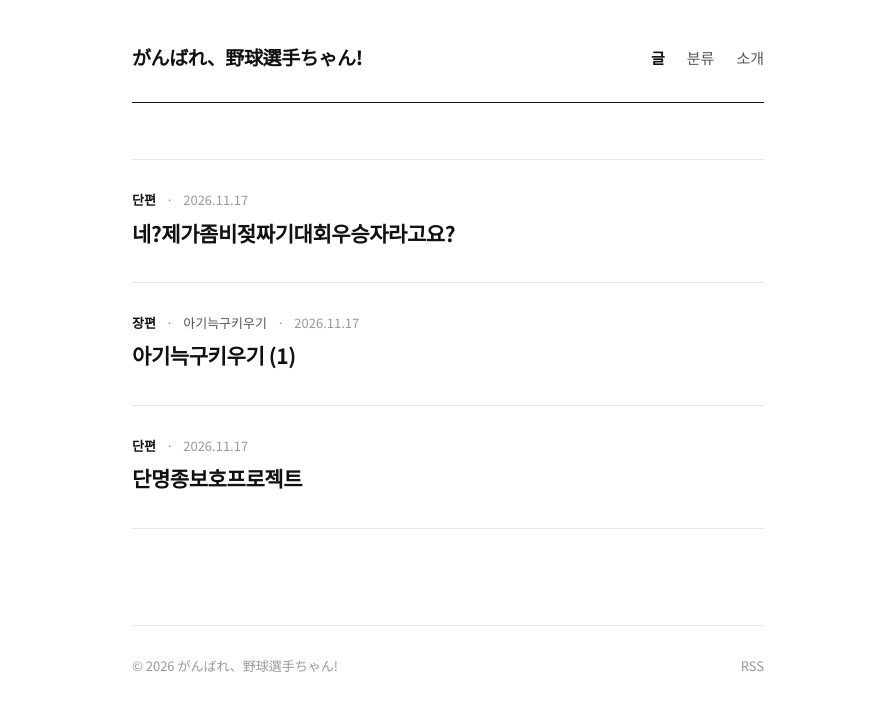
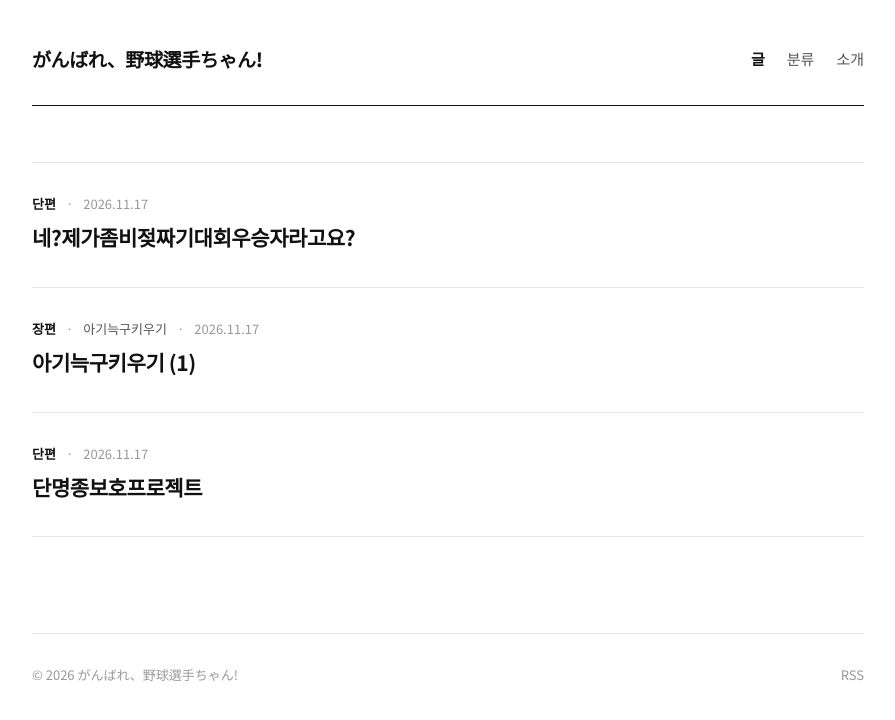
Before and after one commit to ssddii1038/ssddii1038.github.io, a Jekyll site: the page built from index.html, in a window 1280 px wide. Shown: the top 720 px of the page, without its empty margins (192-1087 px from the left). Built offline with Jekyll 4.4.1, drawn with Linux system fonts in a browser that asks for light colours; some web fonts are replaced.

Commit message:
Update style.css

```diff
--- a/assets/css/style.css
+++ b/assets/css/style.css
@@ -123,3 +123,16 @@ main{padding:56px 0 96px}
   .post-head h1{font-size:22px}
   .post-list h2{font-size:19px}
 }
+
+/* ───── PC 전용 ───── */
+@media (min-width:601px){
+  :root{
+    --w:880px;          /* 본문 폭 */
+    --gap-line:.9em;    /* 엔터 한 번 */
+    --gap-para:4.5em;   /* 엔터 두 번 (빈 줄) */
+    --gap-scene:6em;    /* 장면 전환 */
+  }
+  body{font-size:17px;line-height:1.95}
+  .post-body p{text-indent:.35em}   /* 문단 첫머리 들여쓰기 */
+  .post-body p.gap{text-indent:0}
+}
```
